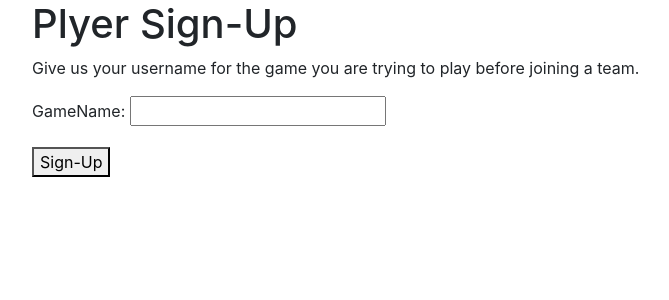
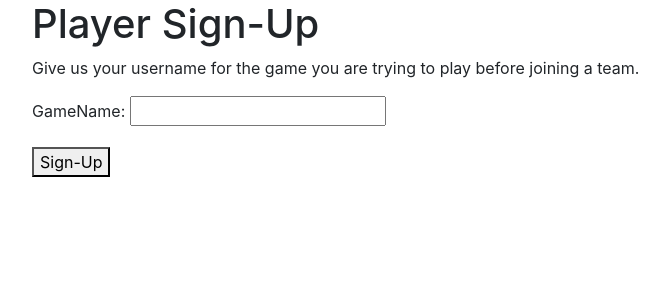
Before and after one commit to loganBehnke/CS-386-Bracket-Web-App, a Django app: page /players/sign-up/ in a window 1280 px wide. Shown: the part 40-340 px from the top of the page, without its empty margins (53-722 px from the left). Run offline with Django 3.2, Linux system fonts and the light colour scheme; a user stored in the database is signed in; some libraries are stand-ins or nearby versions.

Commit message:
Update form.html
Fixing spelling mistake found on video.

```diff
--- a/src/templates/player/form.html
+++ b/src/templates/player/form.html
@@ -2,7 +2,7 @@
 {% block head_title %}Team Sign-Up || {{ block.super }}{% endblock head_title%}
 
 {% block content%}
-<h1>Plyer Sign-Up</h1>
+<h1>Player Sign-Up</h1>
 <p>Give us your username for the game you are trying to play before joining a team.</p>
 
 {% if form.errors%}
```
